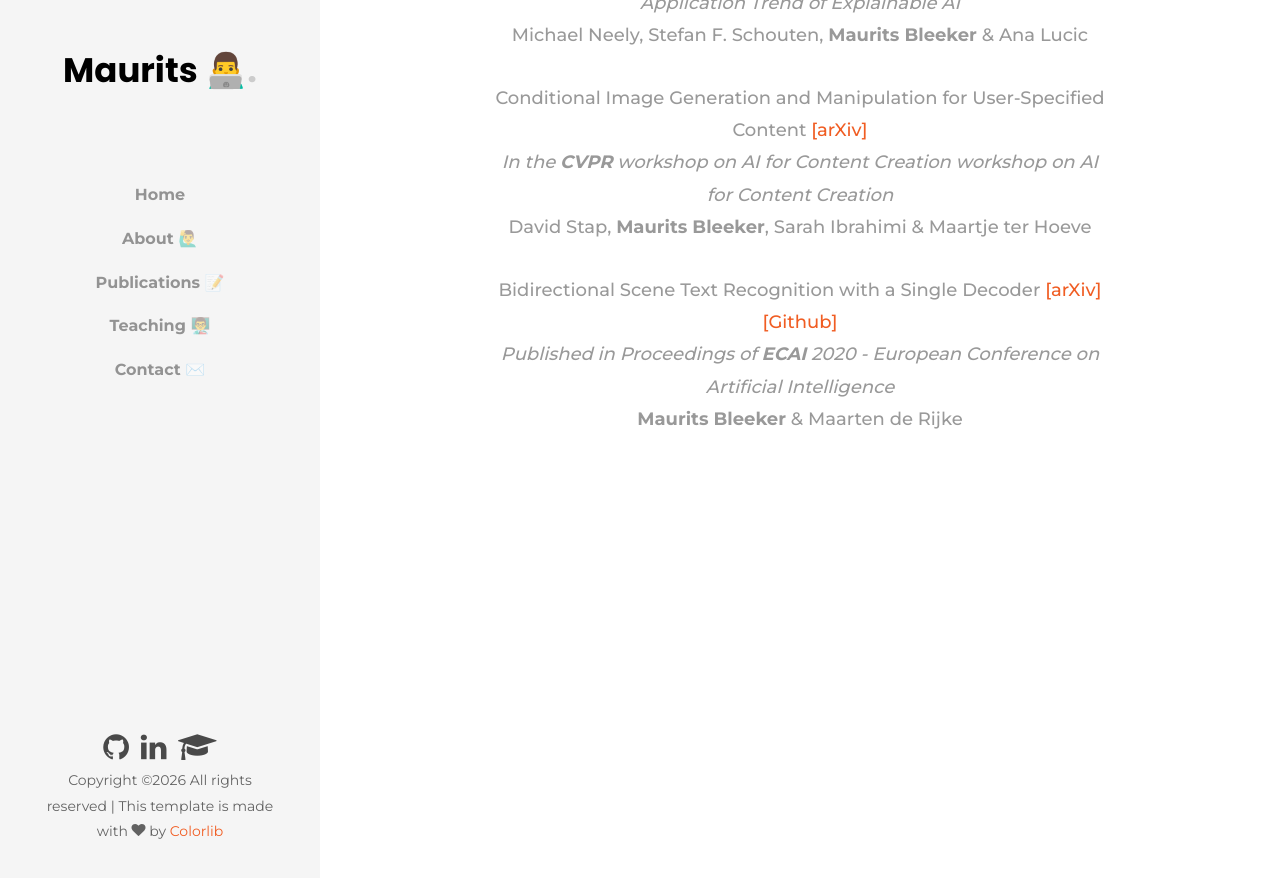
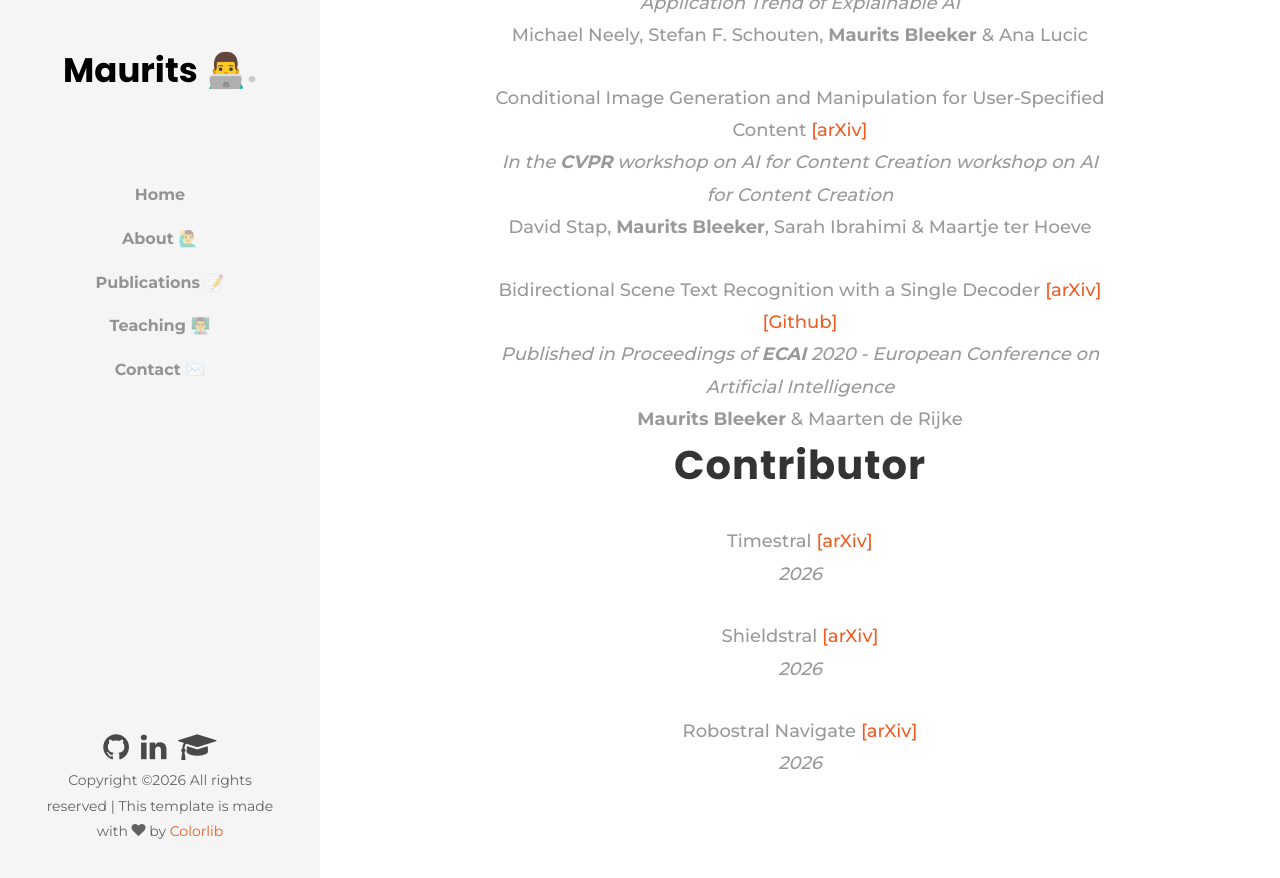
Before and after one commit to MauritsBleeker/mauritsbleeker.github.io, a Jekyll site: the page built from publications.md, in a window 1280 px wide and 900 px high, scrolled down 2661 px. Shown: the top 878 px of the window. Built offline with Jekyll 4.4.1, drawn with Linux system fonts in a browser that asks for light colours; some web fonts are replaced.

Commit message:
update title and contributor list

```diff
--- a/_layouts/about.html
+++ b/_layouts/about.html
@@ -16,7 +16,7 @@
                         <h2 class="subheading">Hello I'm</h2>
                         <h1 class="mb-4">Maurits Bleeker</h1>
                         <p class="mb-4">
-                            I am an AI Scientist at <a href="https://mistral.ai">Mistral</a>. Previously, I worked as a Research Scientist at Emmi AI, which was later acquired by Mistral.
+                            I am an Applied Scientist at <a href="https://mistral.ai">Mistral</a>. Previously, I worked as a Research Scientist at Emmi AI, which was later acquired by Mistral.
                             I obtained my PhD from the <a href="https://irlab.science.uva.nl">IRLab</a>, <a href="https://www.uva.nl">University of Amsterdam</a>.
                             During my PhD I worked on <a href="https://dare.uva.nl/search?identifier=c978c2cb-08af-4cec-9f35-cf175b219f73">multi-modal representation learning and sequence modelling</a>, with the focus on image-text and automatic speech recognition.
                             I was advised by <a href="https://staff.fnwi.uva.nl/m.derijke/">Maarten de Rijke</a> and <a href="https://andrewyates.net">Andrew Yates</a>.</p>
--- a/_layouts/home.html
+++ b/_layouts/home.html
@@ -14,7 +14,7 @@
                         <h2 class="subheading">Hello I'm</h2>
                         <h1 class="mb-4">Maurits Bleeker</h1>
                         <p class="mb-4">
-                            I am an AI Scientist at <a href="https://mistral.ai">Mistral</a>. Previously, I worked as a Research Scientist at Emmi AI, which was later acquired by Mistral.
+                            I am an Applied Scientist at <a href="https://mistral.ai">Mistral</a>. Previously, I worked as a Research Scientist at Emmi AI, which was later acquired by Mistral.
                             I obtained my PhD from the <a href="https://irlab.science.uva.nl">IRLab</a>, <a href="https://www.uva.nl">University of Amsterdam</a>.
                             During my PhD I worked on <a href="https://dare.uva.nl/search?identifier=c978c2cb-08af-4cec-9f35-cf175b219f73">multi-modal representation learning and sequence modelling</a>, with the focus on image-text and automatic speech recognition.
                             I was advised by <a href="https://staff.fnwi.uva.nl/m.derijke/">Maarten de Rijke</a> and <a href="https://andrewyates.net">Andrew Yates</a>.</p>
--- a/_layouts/publications.html
+++ b/_layouts/publications.html
@@ -169,6 +169,34 @@
                                 <b>Maurits Bleeker</b> & Maarten de Rijke
                             </p>
                         </div>
+                    <h1 class="mb-4">Contributor</h1>
+                    <div class="publication-block">
+                        <p class="paper-title"> Timestral
+                            <a href="https://arxiv.org/abs/2610.37585"> [arXiv] </a>
+
+                        </p>
+                        <p class="conference">
+                            <i>2026</i>
+                        </p>
+                    </div>
+                    <div class="publication-block">
+                        <p class="paper-title">Shieldstral
+                            <a href="https://arxiv.org/abs/2607.25857go"> [arXiv] </a>
+
+                        </p>
+                        <p class="conference">
+                            <i>2026</i>
+                        </p>
+                    </div>
+                    <div class="publication-block">
+                        <p class="paper-title"> Robostral Navigate
+                            <a href="https://arxiv.org/abs/2607.20785"> [arXiv] </a>
+
+                        </p>
+                        <p class="conference">
+                            <i>2026</i>
+                        </p>
+                    </div>
 
                 </div>
             </div>
```
Lines whose indentation alone changed are shown as unchanged.
